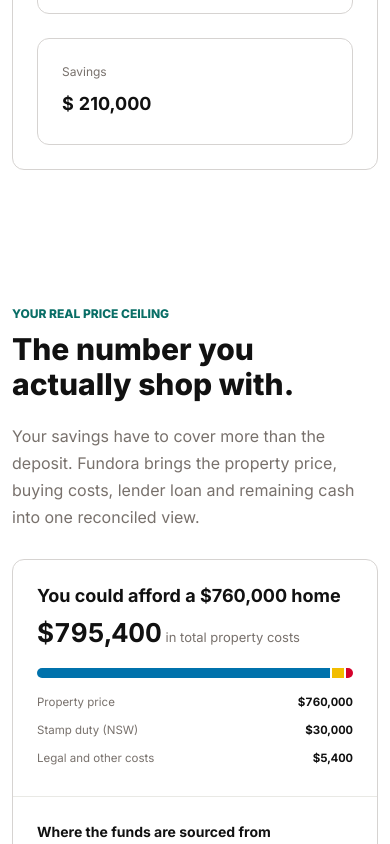
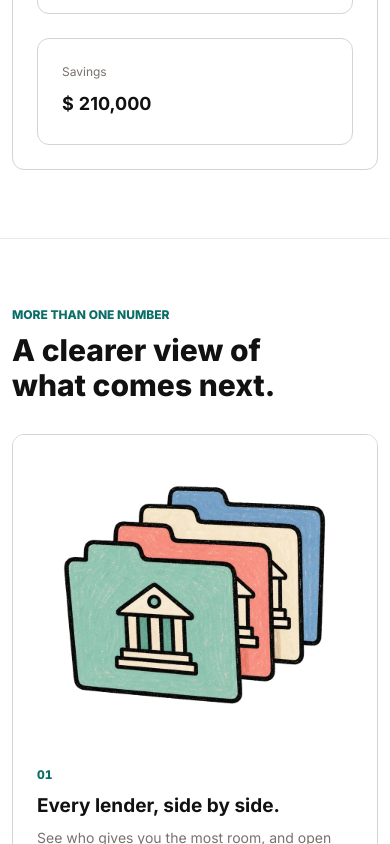
Before and after one commit to grosstoad/fi-design-ideas, a React (Vite) app: page /landing-b in a window 390 px wide. Shown: the part 1870-2714 px from the top of the page. Built offline with nearby package versions, Linux system fonts and the light colour scheme; a web font is replaced by a local one.

Commit message:
Remove duplicate price ceiling section

```diff
--- a/src/landing-b.css
+++ b/src/landing-b.css
@@ -929,33 +929,6 @@
 
 /* Funds */
 
-.lpb-costs {
-  background: #ffffff;
-}
-
-.lpb-costs-layout {
-  position: relative;
-  display: grid;
-  grid-template-columns: minmax(0, 0.82fr) minmax(460px, 1fr);
-  gap: 72px;
-  align-items: center;
-}
-
-.lpb-anchor-target {
-  position: absolute;
-  top: 0;
-  scroll-margin-top: 78px;
-}
-
-.lpb-costs-copy > p:last-child {
-  max-width: 34em;
-  margin-top: 22px !important;
-  color: var(--lpb-muted);
-  font-size: 16px;
-  line-height: 1.68;
-  text-wrap: pretty;
-}
-
 .lpb-funds-card {
   overflow: hidden;
   border: 1px solid var(--lpb-line);
@@ -1277,10 +1250,6 @@
     gap: 12px;
   }
 
-  .lpb-costs-layout {
-    grid-template-columns: minmax(0, 0.75fr) minmax(430px, 1fr);
-    gap: 48px;
-  }
 }
 
 @media (max-width: 820px) {
@@ -1343,14 +1312,6 @@
     font-size: 12px;
   }
 
-  .lpb-costs-layout {
-    grid-template-columns: 1fr;
-  }
-
-  .lpb-costs-copy {
-    max-width: 700px;
-  }
-
   .lpb-proposition-grid {
     grid-template-columns: 1fr;
   }
@@ -1575,10 +1536,6 @@
 
   .lpb-mini-detail {
     padding: 16px;
-  }
-
-  .lpb-costs-layout {
-    gap: 28px;
   }
 
   .lpb-funds-zone {
--- a/src/pages/LandingBRangePage.jsx
+++ b/src/pages/LandingBRangePage.jsx
@@ -664,7 +664,7 @@ export default function LandingBRangePage() {
         <nav className="lpb-wrap lpb-topbar-row" aria-label="Main">
           <Link to="/landing-b" className="lpb-wordmark">Ask Fundora</Link>
           <div className="lpb-topnav">
-            <a href="#why-fundora" className="lpb-topnav-link">About</a>
+            <a href="#" className="lpb-topnav-link">About</a>
             <a href="#how-it-works" className="lpb-topnav-link">Learn</a>
           </div>
           <Link to="/assessment" className="lpb-btn lpb-btn--primary lpb-header-cta">
@@ -697,20 +697,6 @@ export default function LandingBRangePage() {
         <LenderProof />
         <HowItWorks />
 
-        <section className="lpb-section lpb-costs" id="why-fundora" aria-labelledby="lpb-costs-title">
-          <div className="lpb-wrap lpb-costs-layout">
-            <span className="lpb-anchor-target" id="ceiling" aria-hidden="true" />
-            <div className="lpb-costs-copy">
-              <p className="lpb-section-index">Your real price ceiling</p>
-              <h2 className="lpb-h2" id="lpb-costs-title">The number you actually shop with.</h2>
-              <p>
-                Your savings have to cover more than the deposit. Fundora brings the property price, buying costs, lender loan and remaining cash into one reconciled view.
-              </p>
-            </div>
-            <FundsCard />
-          </div>
-        </section>
-
         <PropositionGrid />
 
         <section className="lpb-section lpb-closing" aria-label="Get started with Fundora">
```
Also changed, not shown: 1 other file (tests, documents, lock files or other folders).
